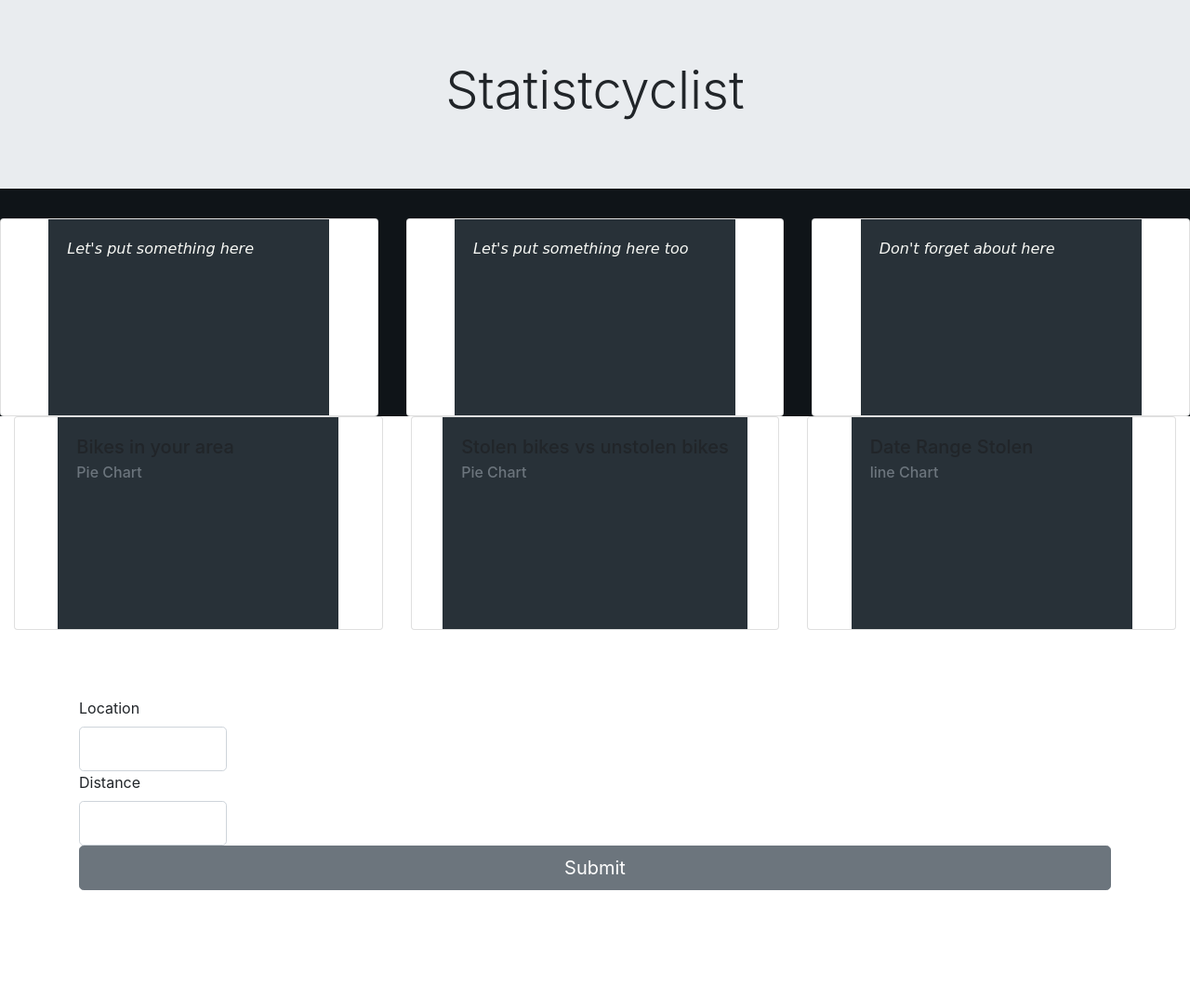
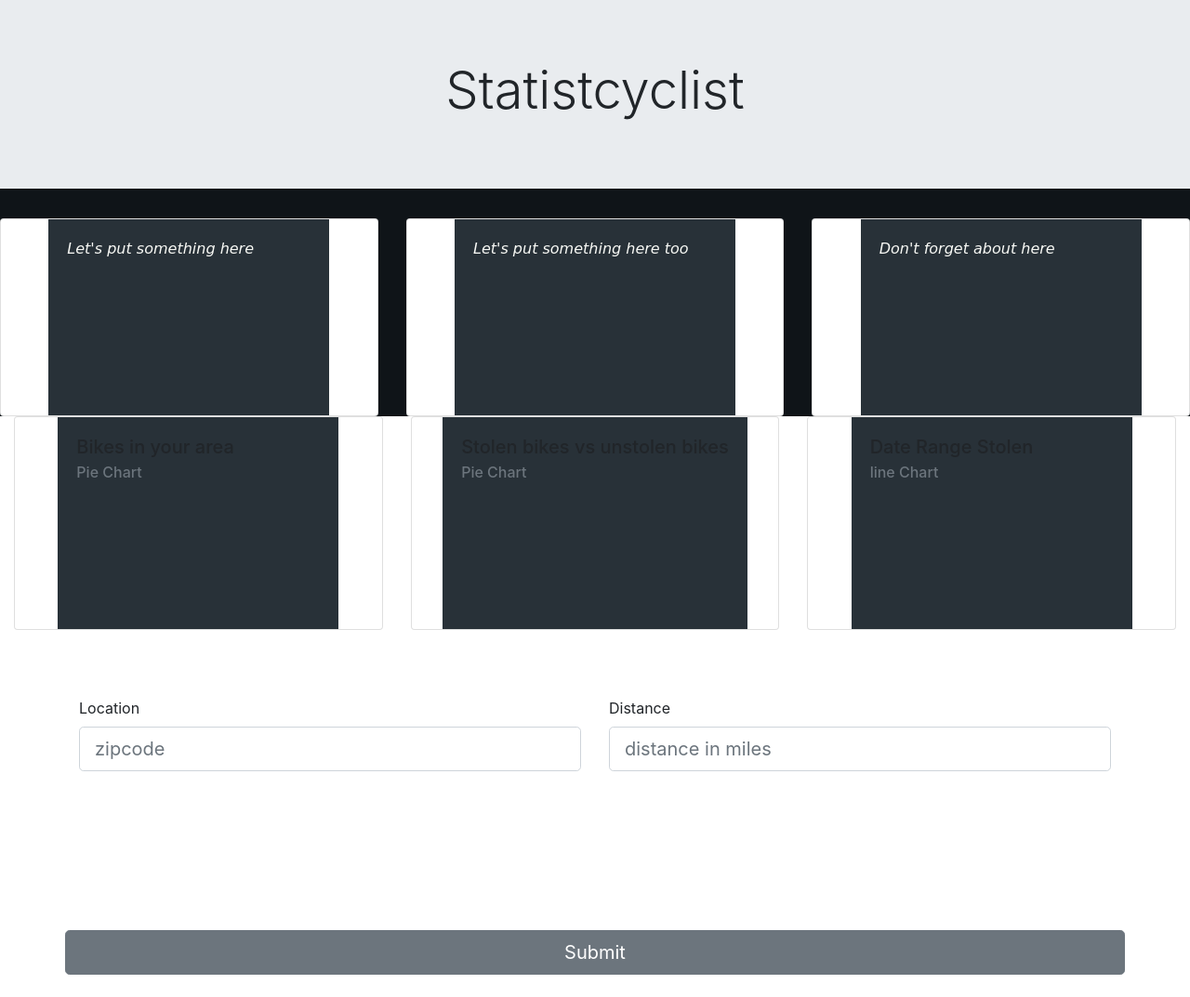
Before and after one commit to 68thandMaine/Where-Is-My-Bike, a website built with webpack: page src/index.html in a window 1280 px wide. Shown: the whole page at 93% size. Before the commit the page ends 982 px from the top, so only its background shows below. Built offline with nearby package versions, Linux system fonts and the light colour scheme.

Commit message:
reposition input fields

```diff
--- a/src/index.html
+++ b/src/index.html
@@ -104,31 +104,31 @@
     <br><br><br>
     <div class="userForm">
       <div class="container">
+        <form class="searchForm" action="index.html" method="post">
         <div class="row">
-        <form class="searchForm" action="index.html" method="post">
-        <div class="col-lg-6">
+            <div class="col-lg-6 userInput">
               <label for="location">Location</label>
-          <input class="form-control form-control-lg"  id="location" name="" value="">
+              <input class="form-control form-control-lg"  id="location" name="" value="" placeholder="zipcode">
               <!-- /#location -->
             </div>
-        <div class="col-lg-6">
+            <div class="col-lg-6 userInput">
               <label for="distance">Distance</label>
-          <input class="form-control form-control-lg"  id="distance" type="text" name="" value="">
+              <input class="form-control form-control-lg"  id="distance" type="text" name="" value="" placeholder="distance in miles">
             </div>
-        <!-- /.searchForm -->
+
             <!-- /.row -->
           </div>
-      <div class="container-fluid">
+        </div>
+        </div>
+        <div class="container">
           <div class="row">
             <button  id="search" type="button" class="submit btn btn-secondary btn-lg btn-block">Submit</button>
-
+            <!-- /.searchForm -->
+          </form>
           </div>
         </div>
-        </form>
-      <!-- /.container -->
-  </div>
-  <!-- /.userForm -->
-</div>
+
+
 
 
 
--- a/src/styles.css
+++ b/src/styles.css
@@ -86,7 +86,13 @@ body {
   box-shadow: 13%
 }
 
+.userInput {
+  max-width: 75em;
+}
 
+#search {
+  margin-top: 15%;
+}
 
 
 .bike {
```
Lines whose indentation alone changed are shown as unchanged.
